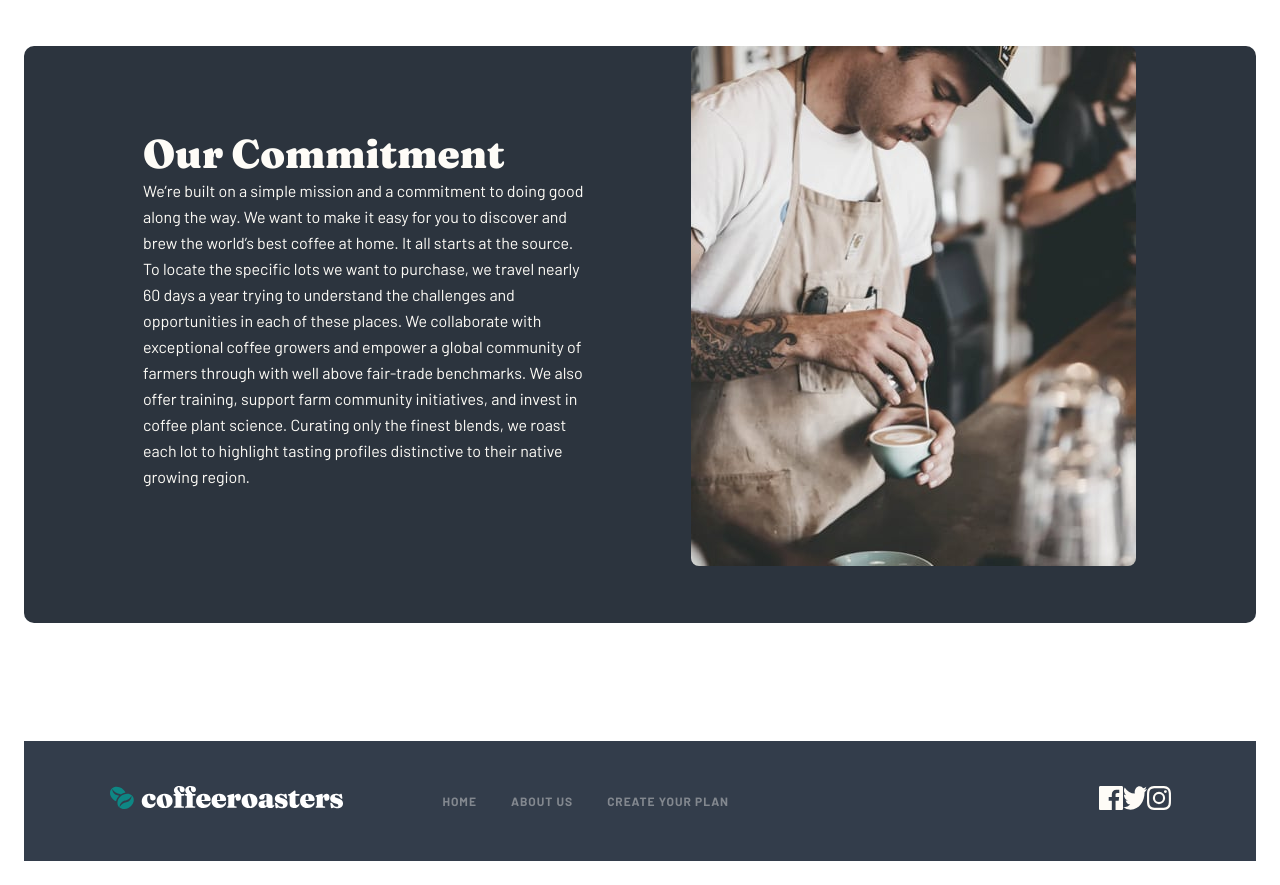
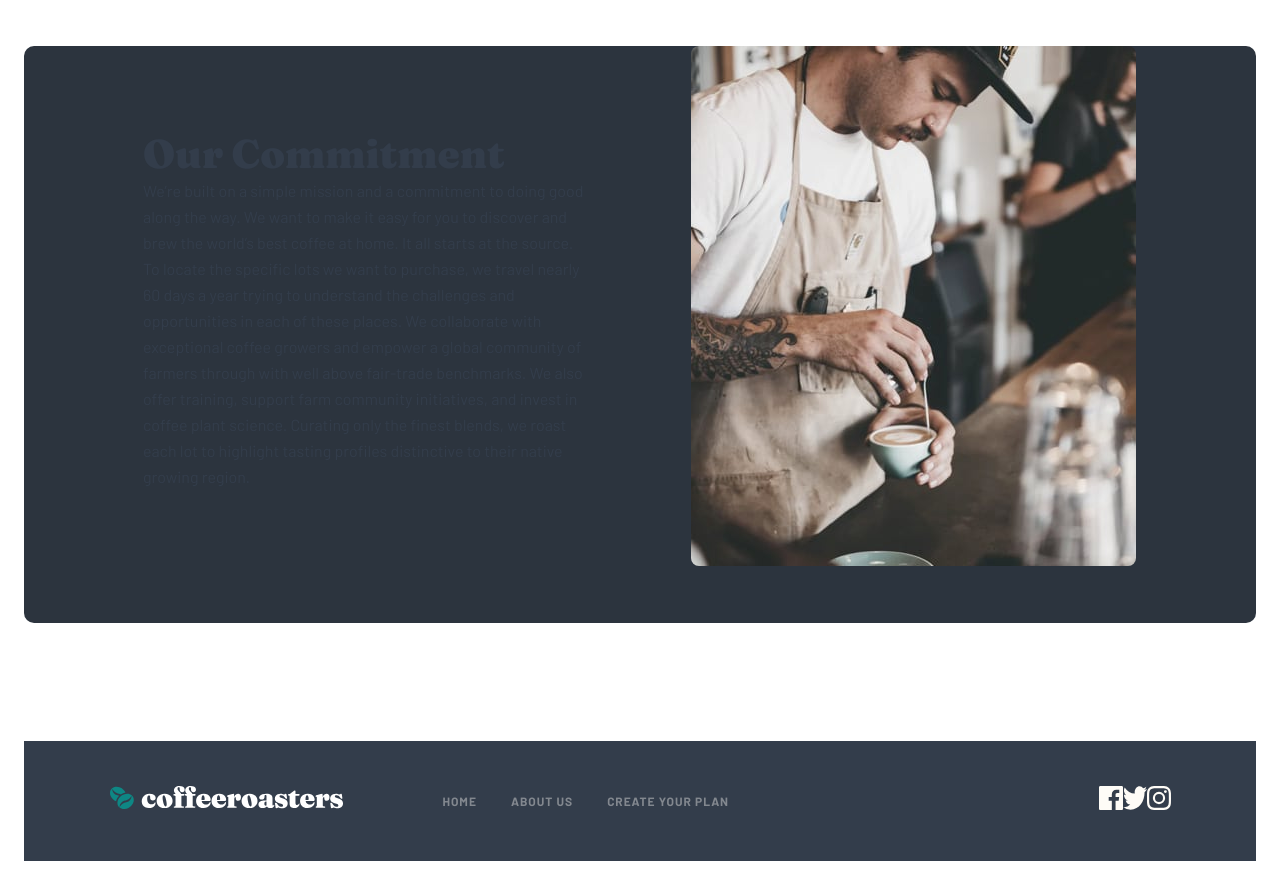
Before and after one commit to ohmymario/coffee-roasters, a Next.js app: page /about in a window 1280 px wide. Shown: the part 1380-2265 px from the top of the page. Built offline with nearby package versions, Linux system fonts and the light colour scheme.

Commit message:
change prop name from alt to primary

```diff
--- a/components/aboutMessage/AboutMessage.js
+++ b/components/aboutMessage/AboutMessage.js
@@ -2,9 +2,9 @@ import React from 'react';
 import AboutMessageStyles from './AboutMessageStyles';
 
 const AboutMessage = props => {
-  const { children, alt } = props;
+  const { children, primary } = props;
 
-  return <AboutMessageStyles alt={alt}>{children}</AboutMessageStyles>;
+  return <AboutMessageStyles primary={primary}>{children}</AboutMessageStyles>;
 };
 
 export default AboutMessage;
--- a/components/aboutMessage/AboutMessageStyles.js
+++ b/components/aboutMessage/AboutMessageStyles.js
@@ -46,7 +46,7 @@ const AboutMessageStyles = styled.div`
     h2,
     p {
       color: ${props =>
-        props.alt ? 'var(--lightCreamBG)' : 'var(--darkGreyBlue)'};
+        props.primary ? 'var(--lightCreamBG)' : 'var(--darkGreyBlue)'};
     }
   }
 `;
```
